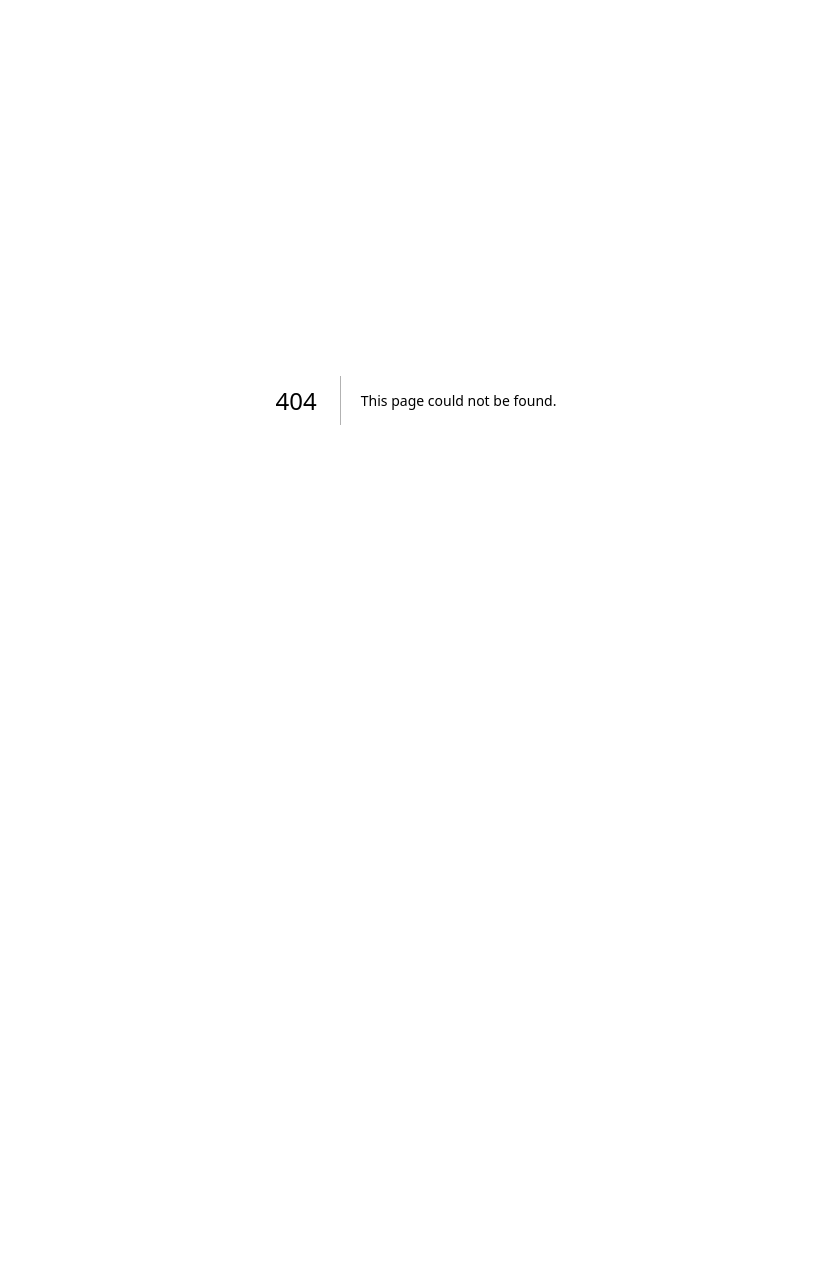
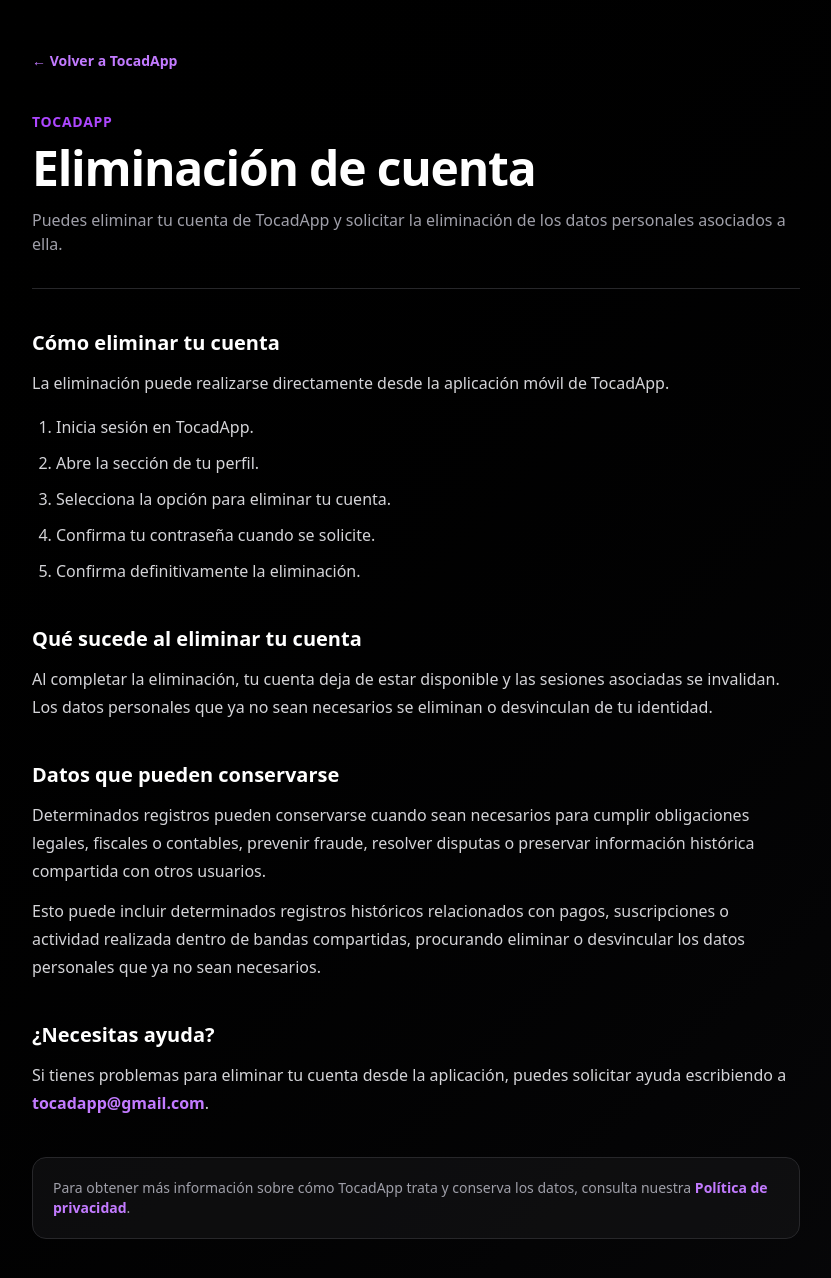
Before and after one commit to devjsluis/tocadapp-web, a Next.js app: page /delete-account in a window 1280 px wide. Before the commit this address had no page. Shown: the top 1278 px of the page, without its empty margins (224-1055 px from the left). Before the commit the page ends 800 px from the top, so only its background shows below. Built offline with nearby package versions, Linux system fonts and the light colour scheme.

Commit message:
feat: add account deletion information page

```diff
--- /dev/null
+++ b/app/delete-account/page.tsx
@@ -0,0 +1,123 @@
+import type { Metadata } from "next";
+import Link from "next/link";
+
+export const metadata: Metadata = {
+  title: "Eliminar cuenta | TocadApp",
+  description:
+    "Información para solicitar la eliminación de una cuenta de TocadApp y sus datos asociados.",
+};
+
+export default function DeleteAccountPage() {
+  return (
+    <main className="min-h-screen bg-linear-to-br from-black to-zinc-950 px-5 py-12 text-zinc-300 sm:px-8">
+      <div className="mx-auto max-w-3xl">
+        <Link
+          href="/"
+          className="inline-flex text-sm font-semibold text-purple-400 transition-colors hover:text-purple-300"
+        >
+          ← Volver a TocadApp
+        </Link>
+
+        <header className="mt-10 border-b border-zinc-800 pb-8">
+          <p className="mb-3 text-sm font-bold uppercase tracking-wider text-purple-500">
+            TocadApp
+          </p>
+
+          <h1 className="text-4xl font-bold tracking-tight text-white sm:text-5xl">
+            Eliminación de cuenta
+          </h1>
+
+          <p className="mt-4 text-zinc-400">
+            Puedes eliminar tu cuenta de TocadApp y solicitar la eliminación de
+            los datos personales asociados a ella.
+          </p>
+        </header>
+
+        <div className="space-y-10 py-10 leading-7">
+          <section>
+            <h2 className="mb-3 text-xl font-bold text-white">
+              Cómo eliminar tu cuenta
+            </h2>
+
+            <p>
+              La eliminación puede realizarse directamente desde la aplicación
+              móvil de TocadApp.
+            </p>
+
+            <ol className="mt-4 list-decimal space-y-2 pl-6">
+              <li>Inicia sesión en TocadApp.</li>
+              <li>Abre la sección de tu perfil.</li>
+              <li>Selecciona la opción para eliminar tu cuenta.</li>
+              <li>Confirma tu contraseña cuando se solicite.</li>
+              <li>Confirma definitivamente la eliminación.</li>
+            </ol>
+          </section>
+
+          <section>
+            <h2 className="mb-3 text-xl font-bold text-white">
+              Qué sucede al eliminar tu cuenta
+            </h2>
+
+            <p>
+              Al completar la eliminación, tu cuenta deja de estar disponible y
+              las sesiones asociadas se invalidan. Los datos personales que ya no
+              sean necesarios se eliminan o desvinculan de tu identidad.
+            </p>
+          </section>
+
+          <section>
+            <h2 className="mb-3 text-xl font-bold text-white">
+              Datos que pueden conservarse
+            </h2>
+
+            <p>
+              Determinados registros pueden conservarse cuando sean necesarios
+              para cumplir obligaciones legales, fiscales o contables, prevenir
+              fraude, resolver disputas o preservar información histórica
+              compartida con otros usuarios.
+            </p>
+
+            <p className="mt-3">
+              Esto puede incluir determinados registros históricos relacionados
+              con pagos, suscripciones o actividad realizada dentro de bandas
+              compartidas, procurando eliminar o desvincular los datos personales
+              que ya no sean necesarios.
+            </p>
+          </section>
+
+          <section>
+            <h2 className="mb-3 text-xl font-bold text-white">
+              ¿Necesitas ayuda?
+            </h2>
+
+            <p>
+              Si tienes problemas para eliminar tu cuenta desde la aplicación,
+              puedes solicitar ayuda escribiendo a{" "}
+              <a
+                href="mailto:tocadapp@gmail.com"
+                className="font-semibold text-purple-400 hover:text-purple-300"
+              >
+                tocadapp@gmail.com
+              </a>
+              .
+            </p>
+          </section>
+
+          <section className="rounded-xl border border-zinc-800 bg-zinc-900/50 p-5">
+            <p className="text-sm text-zinc-400">
+              Para obtener más información sobre cómo TocadApp trata y conserva
+              los datos, consulta nuestra{" "}
+              <Link
+                href="/privacy"
+                className="font-semibold text-purple-400 hover:text-purple-300"
+              >
+                Política de privacidad
+              </Link>
+              .
+            </p>
+          </section>
+        </div>
+      </div>
+    </main>
+  );
+}
```
